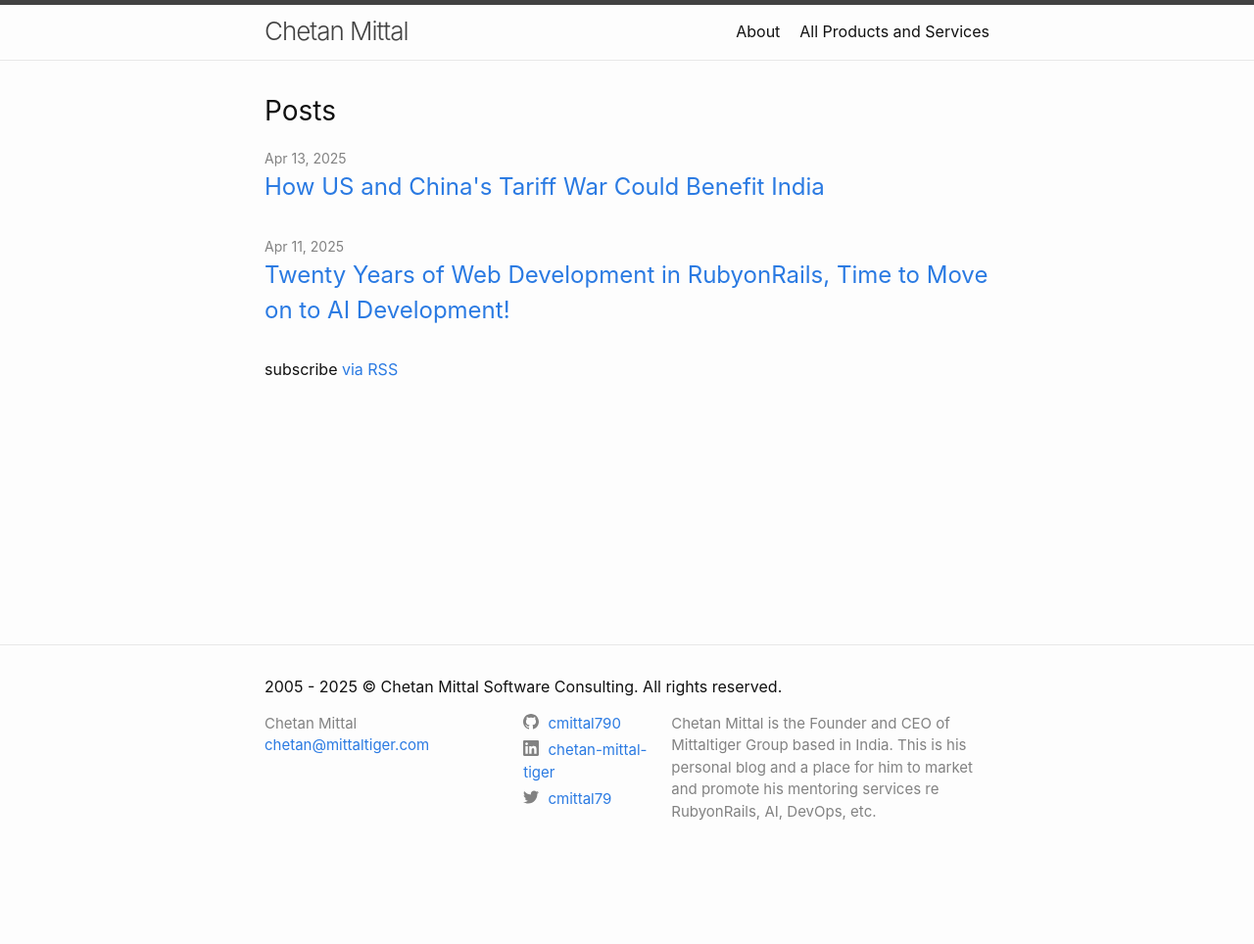
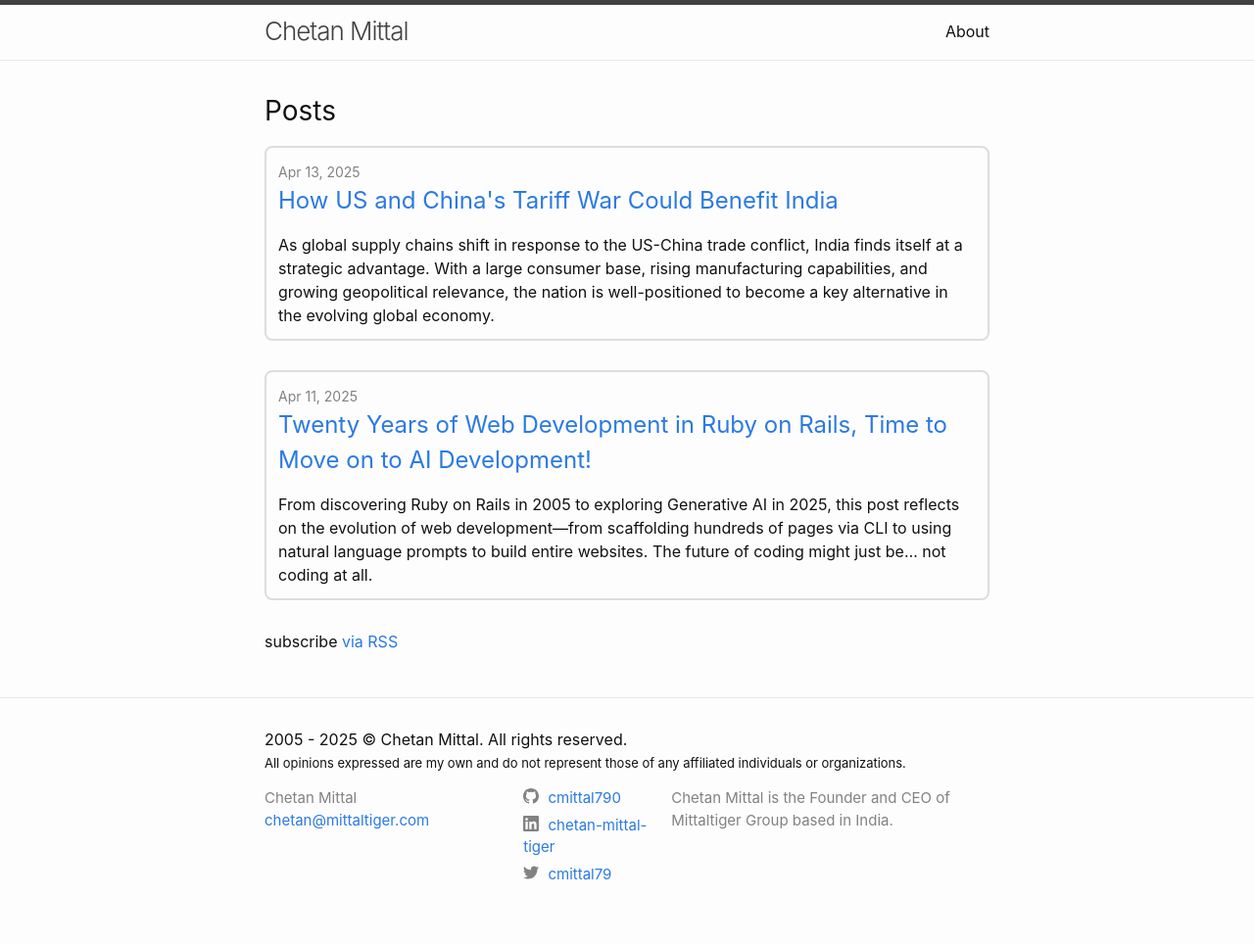
Before and after one commit to cmittal790/cmittal790.github.io, a Jekyll site: the page built from index.markdown, in a window 1280 px wide. Shown: the whole page at 98% size. Built offline with Jekyll 4.4.1, drawn with Linux system fonts in a browser that asks for light colours; before the commit the page ends 900 px from its top, so only the background shows below that.

Commit message:
pure blog

```diff
--- a/_config.yml
+++ b/_config.yml
@@ -22,7 +22,6 @@
 email: chetan@mittaltiger.com
 description: >- # this means to ignore newlines until "baseurl:"
   Chetan Mittal is the Founder and CEO of Mittaltiger Group based in India.
-  This is his personal blog and a place for him to market and promote his mentoring services re RubyonRails, AI, DevOps, etc.
 baseurl: "" # the subpath of your site, e.g. /blog
 url: "" # the base hostname & protocol for your site, e.g. http://example.com
 twitter_username: cmittal79
@@ -36,6 +35,7 @@
   - jekyll-seo-tag
 
 permalink: none
+show_excerpts: true
 
 jekyll_admin:
   hidden_links:
--- a/_includes/footer.html
+++ b/_includes/footer.html
@@ -2,7 +2,8 @@
   <data class="u-url" href="{{ "/" | relative_url }}"></data>
 
   <div class="wrapper">
-    <h2 class="footer-heading">2005 - {{ site.time | date: '%Y' }} &copy; Chetan Mittal Software Consulting. All rights reserved.</h2>
+    <h2 class="footer-heading">2005 - {{ site.time | date: '%Y' }} &copy; Chetan Mittal. All rights reserved.</h2>
+    <p style="margin-top:-12px !important; font-size:0.81em;">All opinions expressed are my own and do not represent those of any affiliated individuals or organizations.</p>
 
     <div class="footer-col-wrapper">
       <div class="footer-col footer-col-1">
--- a/_layouts/home.html
+++ b/_layouts/home.html
@@ -13,7 +13,7 @@
     <h2 class="post-list-heading">{{ page.list_title | default: "Posts" }}</h2>
     <ul class="post-list">
       {%- for post in site.posts -%}
-      <li>
+      <li style="border: 2px solid #ddd; padding: 12px; border-radius: 8px;">
         {%- assign date_format = site.minima.date_format | default: "%b %-d, %Y" -%}
         <span class="post-meta">{{ post.date | date: date_format }}</span>
         <h3>
--- a/_posts/2025-04-11-twenty-years-of-webdev-move-to-ai.markdown
+++ b/_posts/2025-04-11-twenty-years-of-webdev-move-to-ai.markdown
@@ -1,7 +1,9 @@
 ---
-title: Twenty Years of Web Development in RubyonRails, Time to Move on to AI Development!
+title: "Twenty Years of Web Development in Ruby on Rails, Time to Move on to AI Development!"
+excerpt: >
+  From discovering Ruby on Rails in 2005 to exploring Generative AI in 2025, this post reflects on the evolution of web development—from scaffolding hundreds of pages via CLI to using natural language prompts to build entire websites. The future of coding might just be… not coding at all.
 layout: post
-date: '2025-04-11 10:42:30 +0530'
+date: 2025-04-11 10:42:30 +0530
 categories:
   - ai-development
 ---
--- a/_posts/2025-04-13-tariff-wars-us-china.md
+++ b/_posts/2025-04-13-tariff-wars-us-china.md
@@ -1,5 +1,7 @@
 ---
 title: How US and China's Tariff War Could Benefit India
+excerpt: >
+  As global supply chains shift in response to the US-China trade conflict, India finds itself at a strategic advantage. With a large consumer base, rising manufacturing capabilities, and growing geopolitical relevance, the nation is well-positioned to become a key alternative in the evolving global economy.
 layout: post
 date: '2025-04-13 10:42:30 +0530'
 categories:
```
Also changed, not shown: all-products-and-services.markdown (deleted, +0 -7 lines).
